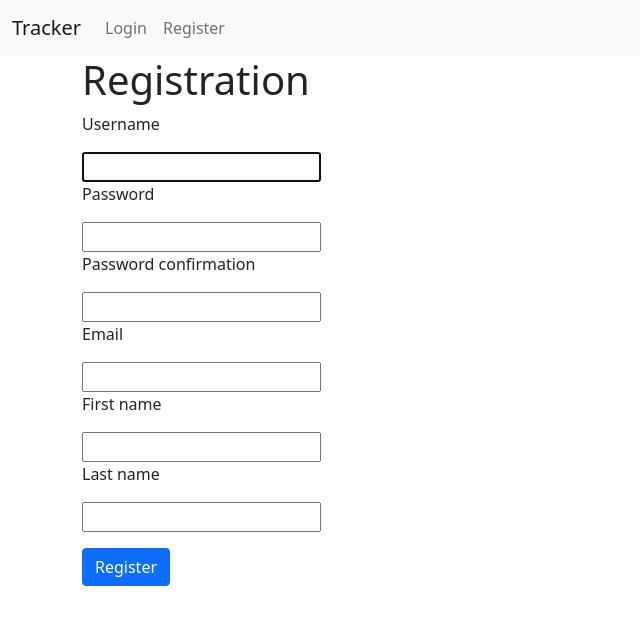
After one commit to Nooruzbai/python_group_9_homework_54_Ibraimov_Nooruzbay, a Django app: page /accounts/register/ in a window 1280 px wide. The commit adds this page. Shown: the top 625 px of the page, without its empty margins (0-640 px from the left). Run offline with Django 4.2, Linux system fonts and the light colour scheme; some libraries are stand-ins or nearby versions.

Commit message:
Added Validations for FirstName, LastName, and email.

```diff
--- /dev/null
+++ b/source/accounts/forms.py
@@ -0,0 +1,21 @@
+from django import forms
+from django.contrib.auth.models import User
+from django.core.exceptions import ValidationError
+from django.contrib.auth.forms import UserCreationForm, UsernameField
+
+
+class MyUserCreationForm(UserCreationForm):
+    email = forms.EmailField(max_length=100, required=True, label='Email')
+
+    class Meta(UserCreationForm.Meta):
+        fields = ("username", "password1", "password2", "email", "first_name", "last_name")
+
+    def clean(self):
+        cleaned_data = super().clean()
+        first_name = cleaned_data.get("first_name")
+        last_name = cleaned_data.get("last_name")
+        email = cleaned_data.get('email')
+        if first_name == "" or last_name == "":
+            raise ValidationError('Name, Last Name must be filled')
+        else:
+            return cleaned_data
--- /dev/null
+++ b/source/accounts/templates/registration.html
@@ -0,0 +1,10 @@
+{% extends 'base.html' %}
+
+{% block title %}Registration{% endblock %}
+
+{% block content %}
+    <h1>Registration</h1>
+    <form method="post">
+        {% include "partial/form.html" with button_text="Register" %}
+    </form>
+{% endblock %}
--- a/source/accounts/urls.py
+++ b/source/accounts/urls.py
@@ -1,5 +1,7 @@
 from django.contrib.auth.views import LoginView, LogoutView
 from django.urls import path
+
+from accounts.views import RegisterView
 
 app_name = 'accounts'
 
@@ -7,5 +9,6 @@ app_name = 'accounts'
 
 urlpatterns = [
     path('login/', LoginView.as_view(template_name='login.html'), name='login'),
-    path('logout/', LogoutView.as_view(), name='logout')
+    path('logout/', LogoutView.as_view(), name='logout'),
+    path('register/', RegisterView.as_view(), name="registration"),
 ]
--- a/source/accounts/views.py
+++ b/source/accounts/views.py
@@ -1,5 +1,31 @@
 from django.contrib.auth import authenticate, login, logout
+from django.contrib.auth.models import User
 from django.shortcuts import render, redirect
+from django.urls import reverse
+from django.views.generic import CreateView
+
+from accounts.forms import MyUserCreationForm
+
+
+class RegisterView(CreateView):
+    model = User
+    template_name = "registration.html"
+    form_class = MyUserCreationForm
+
+    def form_valid(self, form):
+        user = form.save()
+        login(self.request, user)
+        return redirect(self.get_success_url())
+
+    def get_success_url(self):
+        next_url = self.request.GET.get('next')
+        if not next_url:
+            next_url = self.request.POST.get('next')
+        if not next_url:
+            next_url = reverse('project_list_view')
+        return next_url
+
+
 
 
 # def login_view(request):
--- a/source/tracker/templates/base.html
+++ b/source/tracker/templates/base.html
@@ -23,6 +23,9 @@
         <li class="nav-item">
           <a class="nav-link" href="{% url 'accounts:login' %}">Login</a>
         </li>
+        <li class="nav-item">
+            <a class="nav-link" href="{% url 'accounts:registration' %}">Register</a>
+        </li>
           {% else %}
         <li class="nav-item">
           <a class="nav-link" href="{% url 'accounts:logout' %}">Logout</a>
--- a/source/tracker/views/project.py
+++ b/source/tracker/views/project.py
@@ -33,7 +33,7 @@ class ProjectCreateView(LoginRequiredMixin, CreateView):
         return reverse('project_detail_view', kwargs={'pk': self.object.pk})
 
 
-class ProjectUpdateView(UpdateView):
+class ProjectUpdateView(LoginRequiredMixin, UpdateView):
     model = Project
     template_name = 'project/project_update.html'
     form_class = ProjectForm
@@ -43,7 +43,7 @@ class ProjectUpdateView(UpdateView):
         return reverse('project_detail_view', kwargs={'pk': self.object.pk})
 
 
-class ProjectDeleteView(DeleteView):
+class ProjectDeleteView(LoginRequiredMixin, DeleteView):
     template_name = 'project/project_delete.html'
     model = Project
     context_object_name = 'project'
```
Also changed, not shown: source/issue_tracker/settings.py (+16 -15 lines).
